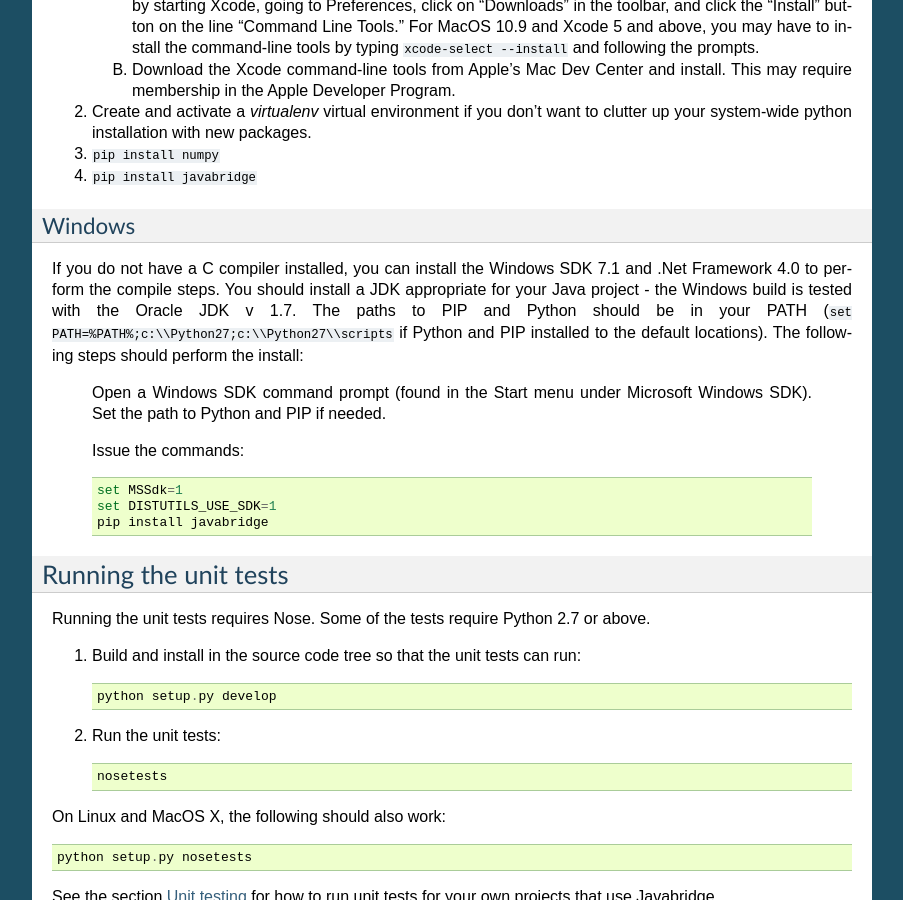
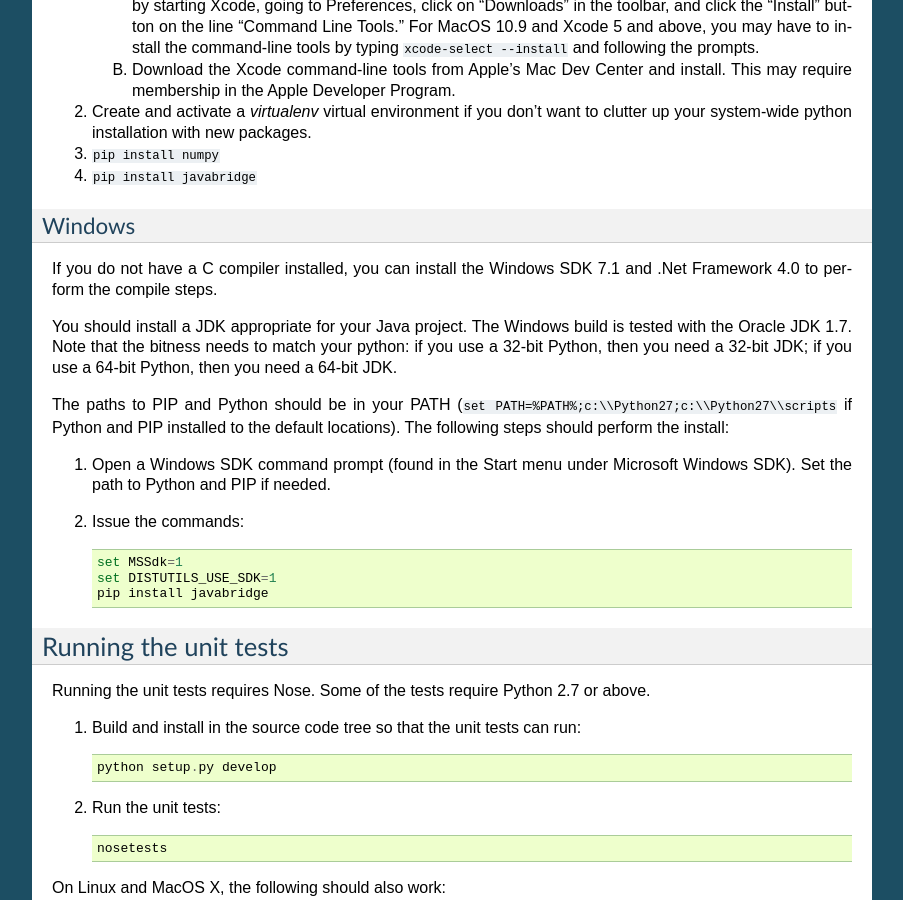
Before and after one commit to LeeKamentsky/python-javabridge, a Sphinx documentation site: the page built from docs/installation.rst, in a window 1280 px wide and 900 px high, scrolled down 865 px. Shown: the whole window, without its empty margins (198-1101 px from the left). Built offline with Sphinx 7.4.7, drawn with Linux system fonts in a browser that asks for light colours.

Commit message:
Document that JDK and Python bitness must match.
Resolves #32

```diff
--- a/docs/installation.rst
+++ b/docs/installation.rst
@@ -72,17 +72,24 @@ MacOS X
 Windows
 ^^^^^^^
 
-If you do not have a C compiler installed, you can install the Windows SDK 7.1
-and .Net Framework 4.0 to perform the compile steps. You should install
-a JDK appropriate for your Java project - the Windows build is tested with
-the Oracle JDK v 1.7. The paths to PIP and Python should be in your PATH
-(``set PATH=%PATH%;c:\\Python27;c:\\Python27\\scripts`` if Python and PIP installed
-to the default locations). The following steps should perform the install:
+If you do not have a C compiler installed, you can install the Windows
+SDK 7.1 and .Net Framework 4.0 to perform the compile steps.
 
-    Open a Windows SDK command prompt (found in the Start menu under
-    Microsoft Windows SDK). Set the path to Python and PIP if needed.
+You should install a JDK appropriate for your Java project. The
+Windows build is tested with the Oracle JDK 1.7.  Note that the
+bitness needs to match your python: if you use a 32-bit Python, then
+you need a 32-bit JDK; if you use a 64-bit Python, then you need a
+64-bit JDK.
 
-    Issue the commands::
+The paths to PIP and Python should be in your PATH (``set
+PATH=%PATH%;c:\\Python27;c:\\Python27\\scripts`` if Python and PIP
+installed to the default locations). The following steps should
+perform the install:
+
+1. Open a Windows SDK command prompt (found in the Start menu under
+   Microsoft Windows SDK). Set the path to Python and PIP if needed.
+
+2. Issue the commands::
 
         set MSSdk=1
         set DISTUTILS_USE_SDK=1
```
